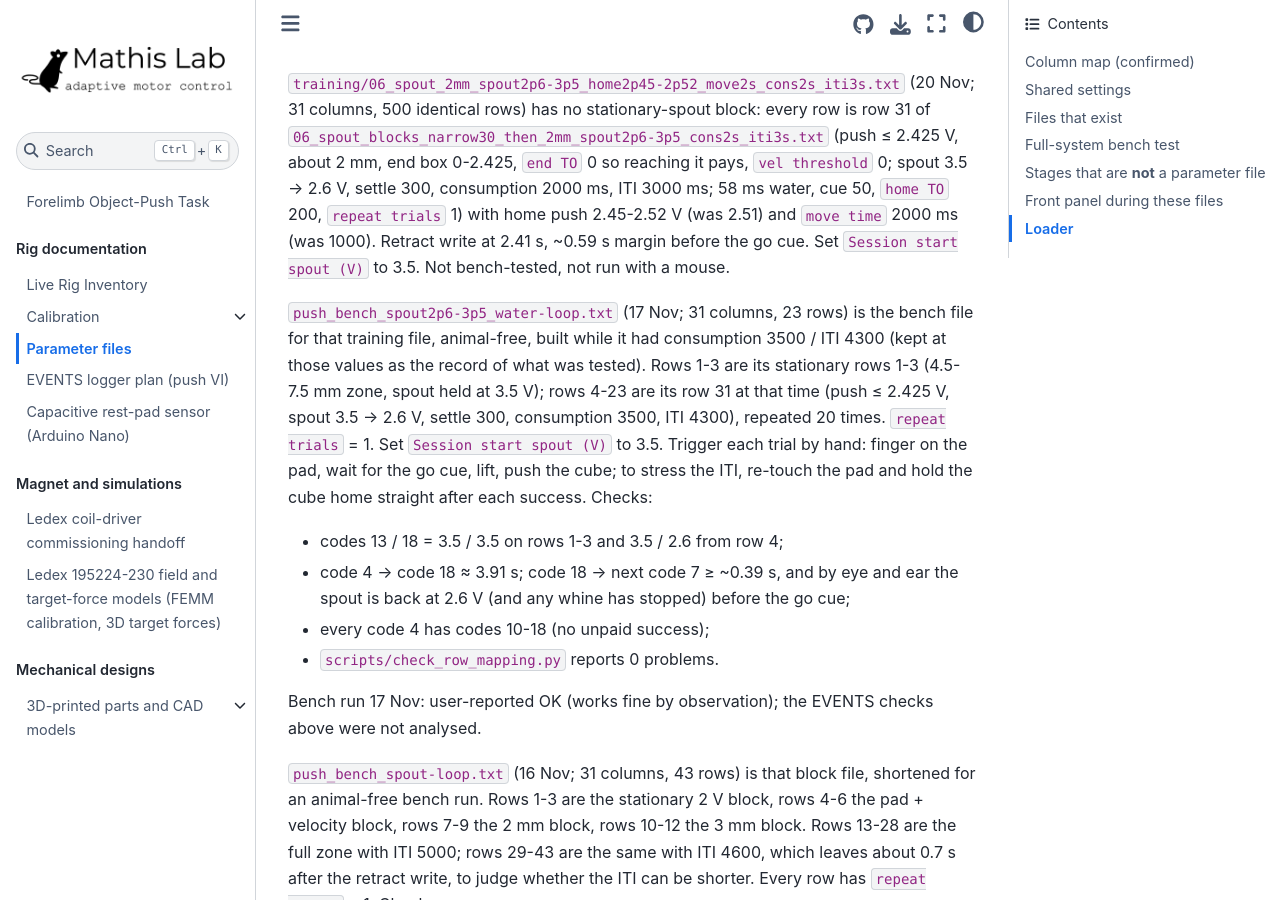
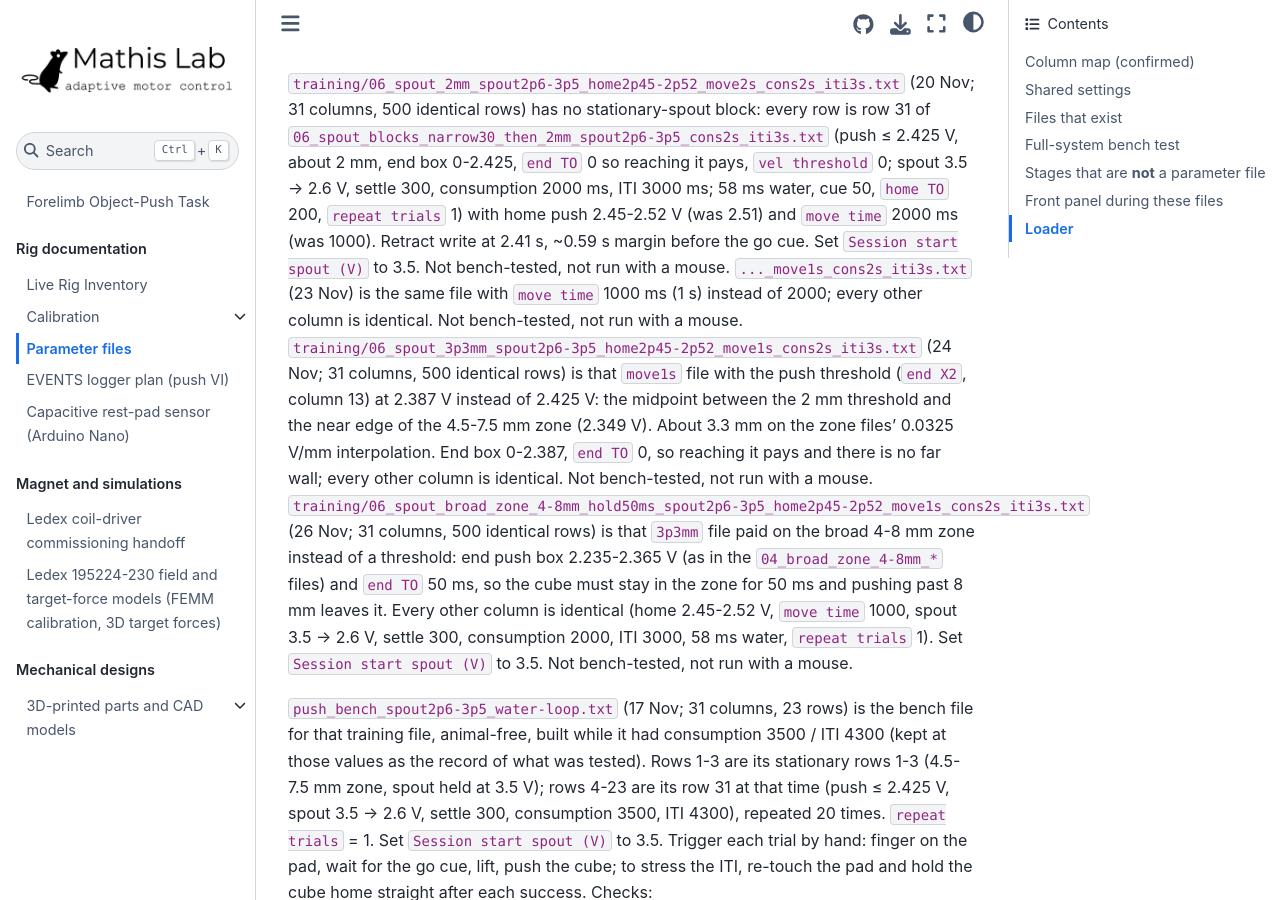
Before and after one commit to AdaptiveMotorControlLab/JoystickPushTask, a Jupyter Book: the page built from parameters/README.md, in a window 1280 px wide and 900 px high, scrolled down 10228 px. Built offline with Jupyter Book 1.0.4 settings and Sphinx 7.4.7 and the Sphinx Book theme 1.1.4, drawn with Linux system fonts in a browser that asks for light colours.

Commit message:
Add the 1 s movement-window spout files for the 2 mm push, a 3.3 mm threshold and the 4-8 mm broad zone.

```diff
--- a/parameters/README.md
+++ b/parameters/README.md
@@ -134,6 +134,9 @@ With `repeat trials` = 1 a row only advances on a success, so each block length
 `training/06_spout_blocks_narrow30_then_zone_spout2p6-3p5_cons2s_iti3s.txt` (19 Nov; 31 columns, 500 rows) is `06_spout_blocks_narrow30_then_velocity_spout2p6-3p5_cons4s_iti5s.txt` with rows 31-500 paid on the 4.5-7.5 mm zone instead of velocity: end box 2.251-2.349 V, `end TO` 50, `vel threshold` 0; consumption 2000 ms and ITI 3000 ms (were 4000 / 5000). Home push 2.45-2.52 V on every row, as in the source. Rows 1-30 are unchanged (same zone, spout held at 3.5 V, `move time` 1000, consumption 1000, ITI 1500); rows 31-500 keep the source's `move time` 2000 and the moving spout 3.5 → 2.6 V, settle 300. Retract write at 2.41 s, ~0.59 s margin before the go cue. Set `Session start spout (V)` to 3.5. Not bench-tested, not run with a mouse.
 
 `training/06_spout_2mm_spout2p6-3p5_home2p45-2p52_move2s_cons2s_iti3s.txt` (20 Nov; 31 columns, 500 identical rows) has no stationary-spout block: every row is row 31 of `06_spout_blocks_narrow30_then_2mm_spout2p6-3p5_cons2s_iti3s.txt` (push ≤ 2.425 V, about 2 mm, end box 0-2.425, `end TO` 0 so reaching it pays, `vel threshold` 0; spout 3.5 → 2.6 V, settle 300, consumption 2000 ms, ITI 3000 ms; 58 ms water, cue 50, `home TO` 200, `repeat trials` 1) with home push 2.45-2.52 V (was 2.51) and `move time` 2000 ms (was 1000). Retract write at 2.41 s, ~0.59 s margin before the go cue. Set `Session start spout (V)` to 3.5. Not bench-tested, not run with a mouse.
+`..._move1s_cons2s_iti3s.txt` (23 Nov) is the same file with `move time` 1000 ms (1 s) instead of 2000; every other column is identical. Not bench-tested, not run with a mouse.
+`training/06_spout_3p3mm_spout2p6-3p5_home2p45-2p52_move1s_cons2s_iti3s.txt` (24 Nov; 31 columns, 500 identical rows) is that `move1s` file with the push threshold (`end X2`, column 13) at 2.387 V instead of 2.425 V: the midpoint between the 2 mm threshold and the near edge of the 4.5-7.5 mm zone (2.349 V). About 3.3 mm on the zone files' 0.0325 V/mm interpolation. End box 0-2.387, `end TO` 0, so reaching it pays and there is no far wall; every other column is identical. Not bench-tested, not run with a mouse.
+`training/06_spout_broad_zone_4-8mm_hold50ms_spout2p6-3p5_home2p45-2p52_move1s_cons2s_iti3s.txt` (26 Nov; 31 columns, 500 identical rows) is that `3p3mm` file paid on the broad 4-8 mm zone instead of a threshold: end push box 2.235-2.365 V (as in the `04_broad_zone_4-8mm_*` files) and `end TO` 50 ms, so the cube must stay in the zone for 50 ms and pushing past 8 mm leaves it. Every other column is identical (home 2.45-2.52 V, `move time` 1000, spout 3.5 → 2.6 V, settle 300, consumption 2000, ITI 3000, 58 ms water, `repeat trials` 1). Set `Session start spout (V)` to 3.5. Not bench-tested, not run with a mouse.
 
 `push_bench_spout2p6-3p5_water-loop.txt` (17 Nov; 31 columns, 23 rows) is the bench file for that training file, animal-free, built while it had consumption 3500 / ITI 4300 (kept at those values as the record of what was tested). Rows 1-3 are its stationary rows 1-3 (4.5-7.5 mm zone, spout held at 3.5 V); rows 4-23 are its row 31 at that time (push ≤ 2.425 V, spout 3.5 → 2.6 V, settle 300, consumption 3500, ITI 4300), repeated 20 times. `repeat trials` = 1. Set `Session start spout (V)` to 3.5. Trigger each trial by hand: finger on the pad, wait for the go cue, lift, push the cube; to stress the ITI, re-touch the pad and hold the cube home straight after each success. Checks:
 - codes 13 / 18 = 3.5 / 3.5 on rows 1-3 and 3.5 / 2.6 from row 4;
```
Also changed, not shown: docs/PROJECT_PLAN.md (+1 -1 lines), 3 other files.
